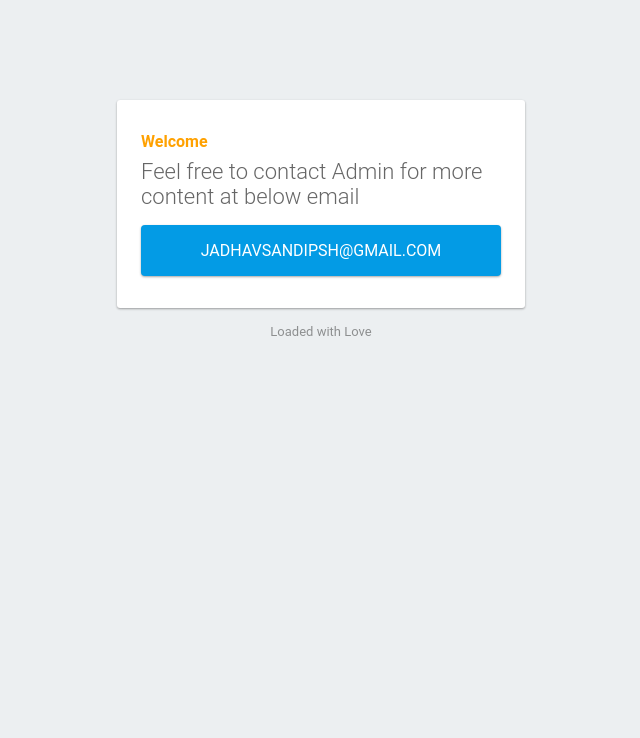
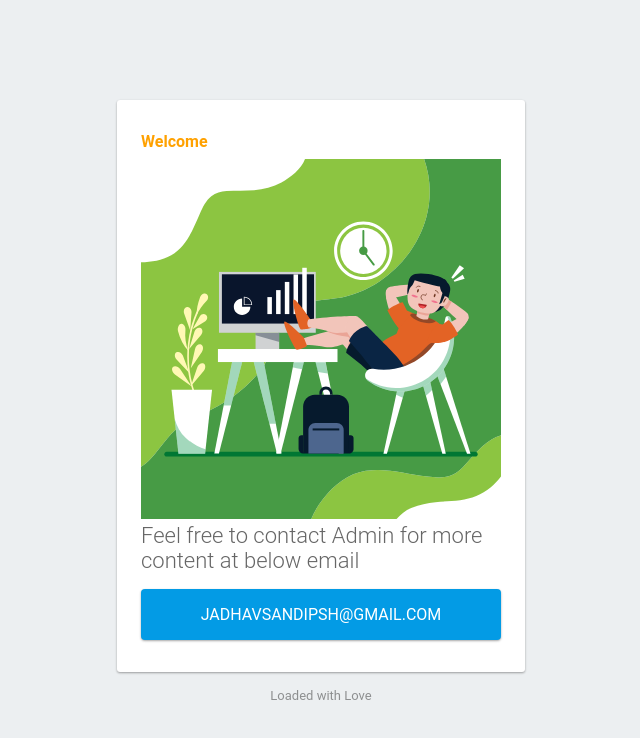
Before and after one commit to SandySJadhav/algo-trading-server, a website: page public/index.html in a window 1280 px wide. Shown: the whole page, without its empty margins (319-959 px from the left). Drawn offline with Linux system fonts and the light colour scheme; some packages are replaced by stand-ins of ours.

Commit message:
added images in html pages

```diff
--- a/public/index.html
+++ b/public/index.html
@@ -111,6 +111,7 @@
   <body>
     <div id="message">
       <h2>Welcome</h2>
+      <img alt="404 error" src="./relaxing.svg" />
       <h1>Feel free to contact Admin for more content at below email</h1>
       <a href="mailto:jadhavsandipsh@gmail.com">JADHAVSANDIPSH@GMAIL.COM</a>
     </div>
```
Also changed, not shown: public/relaxing.svg (added).
